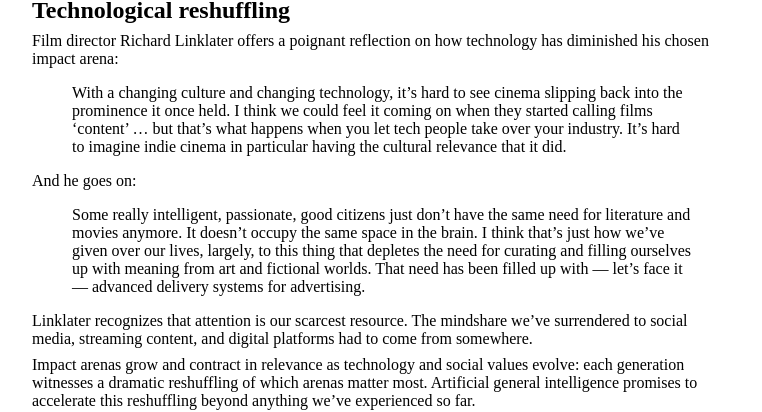
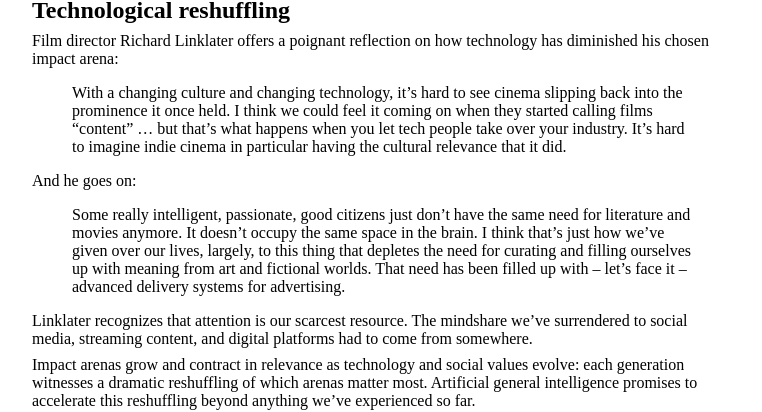
Before and after one commit to maxh/maxheinritz.com, a Jekyll site: the page built from _posts/2025-05-11-impact-arenas.md, in a window 1280 px wide and 900 px high, scrolled down 914 px. Shown: the part 176-588 px from the top of the window, without its empty margins (108-870 px from the left). Built offline with Jekyll 4.4.1, drawn with Linux system fonts in a browser that asks for light colours.

Commit message:
more clean

```diff
--- a/_posts/2025-05-11-impact-arenas.md
+++ b/_posts/2025-05-11-impact-arenas.md
@@ -36,11 +36,11 @@ I deliberately use the word "arena" because it evokes competition and games. And
 
 Film director Richard Linklater offers a poignant reflection on how technology has diminished his chosen impact arena:
 
->With a changing culture and changing technology, it's hard to see cinema slipping back into the prominence it once held. I think we could feel it coming on when they started calling films 'content' … but that's what happens when you let tech people take over your industry. It's hard to imagine indie cinema in particular having the cultural relevance that it did.
+>With a changing culture and changing technology, it's hard to see cinema slipping back into the prominence it once held. I think we could feel it coming on when they started calling films "content" ... but that's what happens when you let tech people take over your industry. It's hard to imagine indie cinema in particular having the cultural relevance that it did.
 
 And he goes on:
 
->Some really intelligent, passionate, good citizens just don't have the same need for literature and movies anymore. It doesn't occupy the same space in the brain. I think that's just how we've given over our lives, largely, to this thing that depletes the need for curating and filling ourselves up with meaning from art and fictional worlds. That need has been filled up with — let's face it — advanced delivery systems for advertising.
+>Some really intelligent, passionate, good citizens just don't have the same need for literature and movies anymore. It doesn't occupy the same space in the brain. I think that's just how we've given over our lives, largely, to this thing that depletes the need for curating and filling ourselves up with meaning from art and fictional worlds. That need has been filled up with -- let's face it -- advanced delivery systems for advertising.
 
 Linklater recognizes that attention is our scarcest resource. The mindshare we've surrendered to social media, streaming content, and digital platforms had to come from somewhere.
 
```
